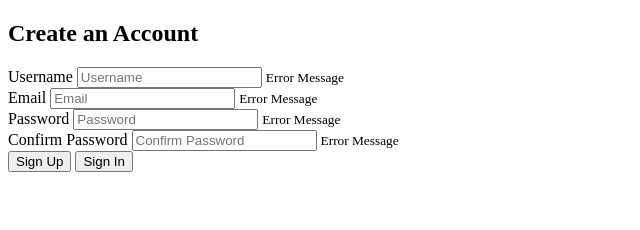
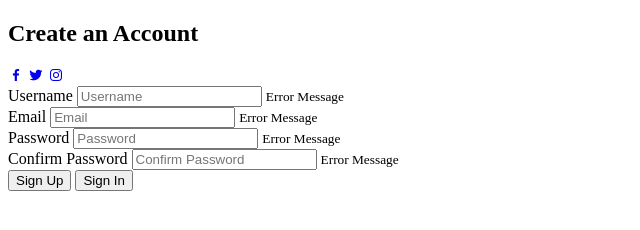
Before and after one commit to za-h-ra/form-validator, a plain HTML site: page index.html in a window 1280 px wide. Shown: the whole page, without its empty margins (0-640 px from the left). Drawn offline with nearby package versions, Linux system fonts and the light colour scheme.

Commit message:
add social icons

```diff
--- a/index.html
+++ b/index.html
@@ -6,6 +6,7 @@
     <link href="https://fonts.googleapis.com/css2?family=Quicksand:wght@300;400;500;600;700&display=swap" rel="stylesheet">
     <link rel="stylesheet" href="css/style.css">
     <link rel="shortcut icon" type="image/svg" href="assets/dumbbell.svg" />
+    <link href='https://unpkg.com/boxicons@2.0.7/css/boxicons.min.css' rel='stylesheet'>
 
     <title>Form Validator</title>
 </head>
@@ -13,6 +14,13 @@
     <div class="form-container">
         <form id="form" class="form">
             <h2>Create an Account</h2>
+
+            <div class="form-social">
+                <a href="#" class="form-social-icon"><i class='bx bxl-facebook'></i></a>
+                <a href="#" class="form-social-icon"><i class='bx bxl-twitter'></i></a>
+                <a href="#" class="form-social-icon"><i class='bx bxl-instagram'></i></a>
+            </div>
+
             <div class="form-control">
                 <label for="username">Username</label>
                 <input type="text" id="username" placeholder="Username">
```
